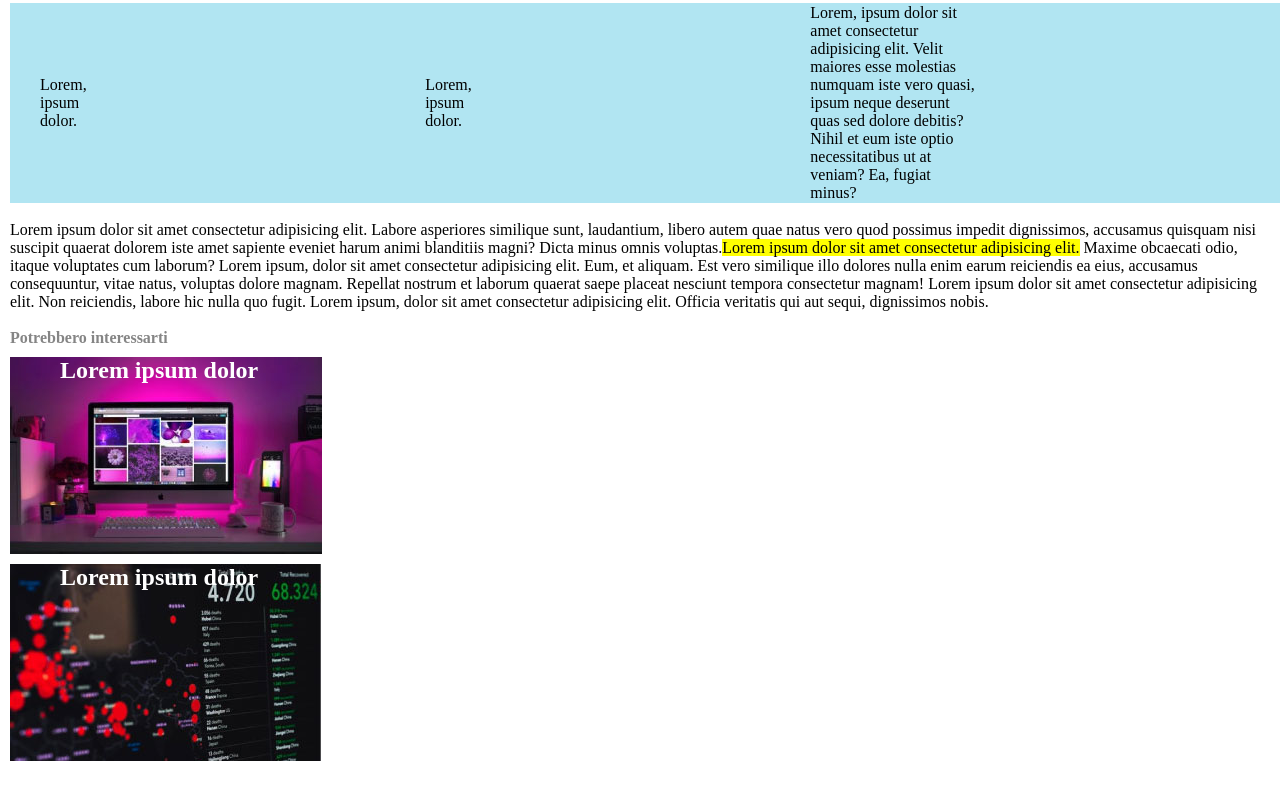
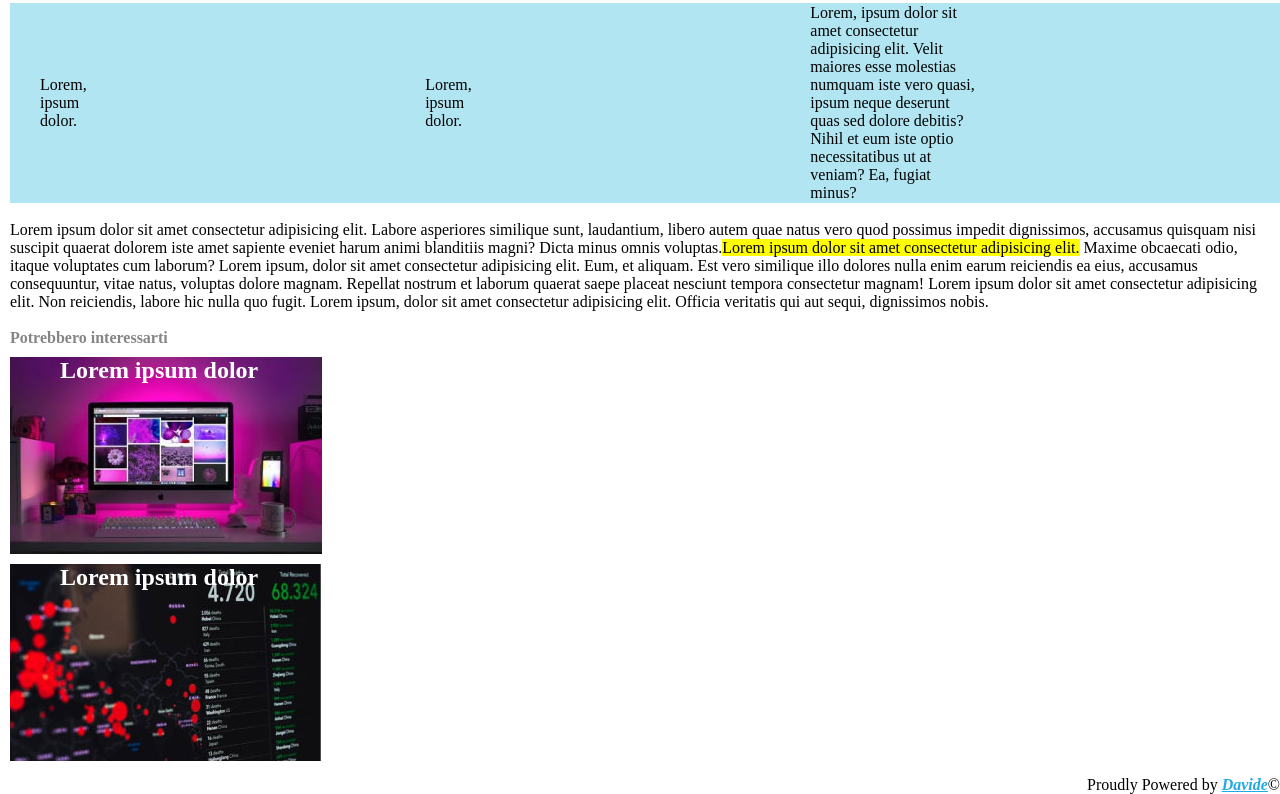
Before and after one commit to imnxtamess/html-css-booleaner, a plain HTML site: page index.html in a window 1280 px wide. Shown: the part 1395-2189 px from the top of the page. Before the commit the page ends 2156 px from the top, so only its background shows below. Drawn offline with Linux system fonts and the light colour scheme.

Commit message:
add footer and final comments

```diff
--- a/css/style.css
+++ b/css/style.css
@@ -92,3 +92,16 @@
   font-size: 1.5rem;
   background-repeat: no-repeat;
 }
+
+#site_footer {
+  margin-top: 15px;
+  margin-left: 10px;
+  text-align: right;
+}
+
+#Davide {
+  font-weight: bold;
+  font-style: italic;
+  text-decoration: underline;
+  color: #20a9e5;
+}
--- a/index.html
+++ b/index.html
@@ -147,7 +147,12 @@
         <p id="suggestion1">Lorem ipsum dolor</p>
         <p id="suggestion2">Lorem ipsum dolor</p>
       </section>
+      <!-- suggested articles end -->
     </main>
-    <footer id="site_footer"></footer>
+    <!-- main end -->
+    <footer id="site_footer">
+      <p>Proudly Powered by <span id="Davide">Davide</span>&#169;</p>
+    </footer>
+    <!-- footer end -->
   </body>
 </html>
```
